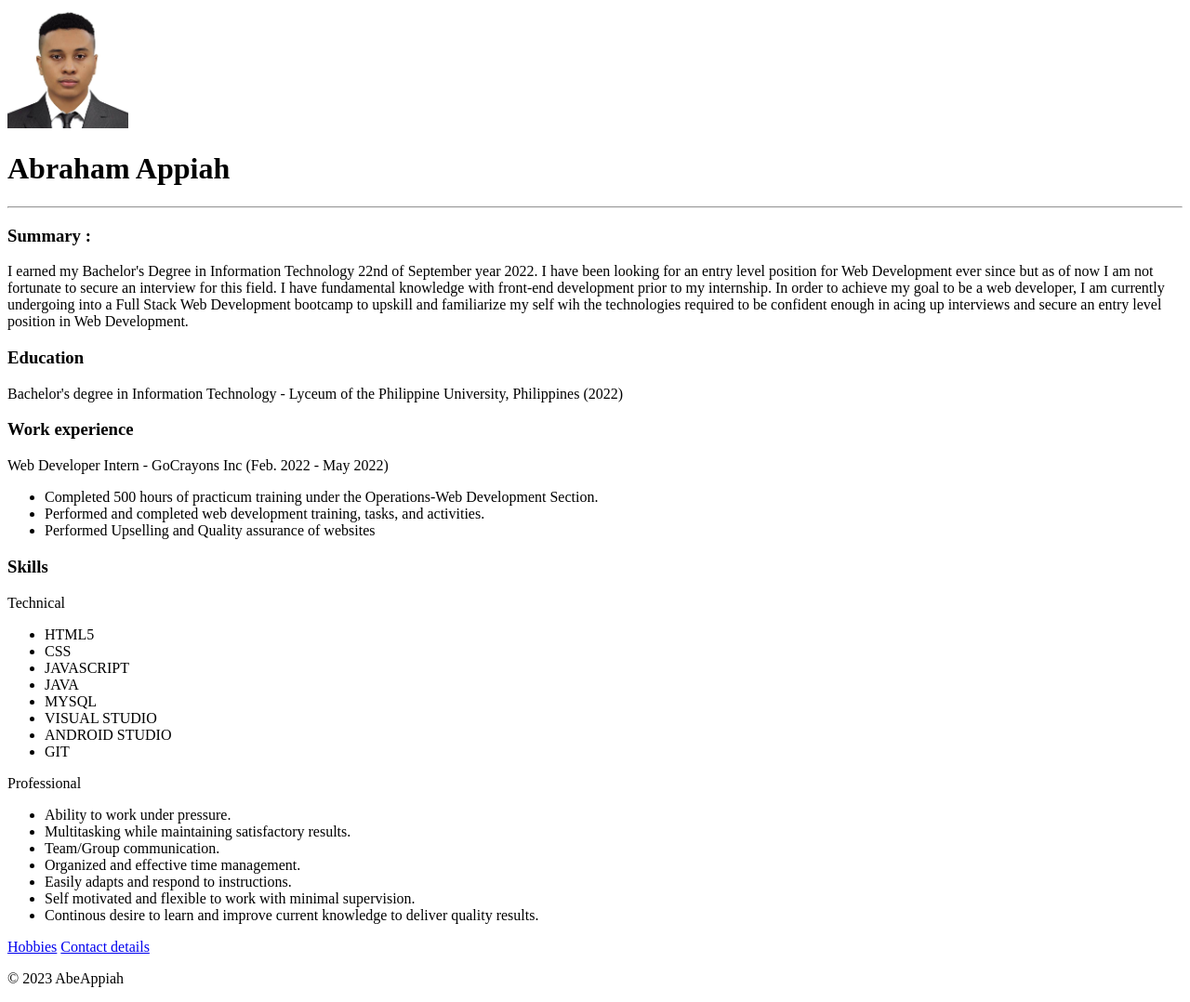
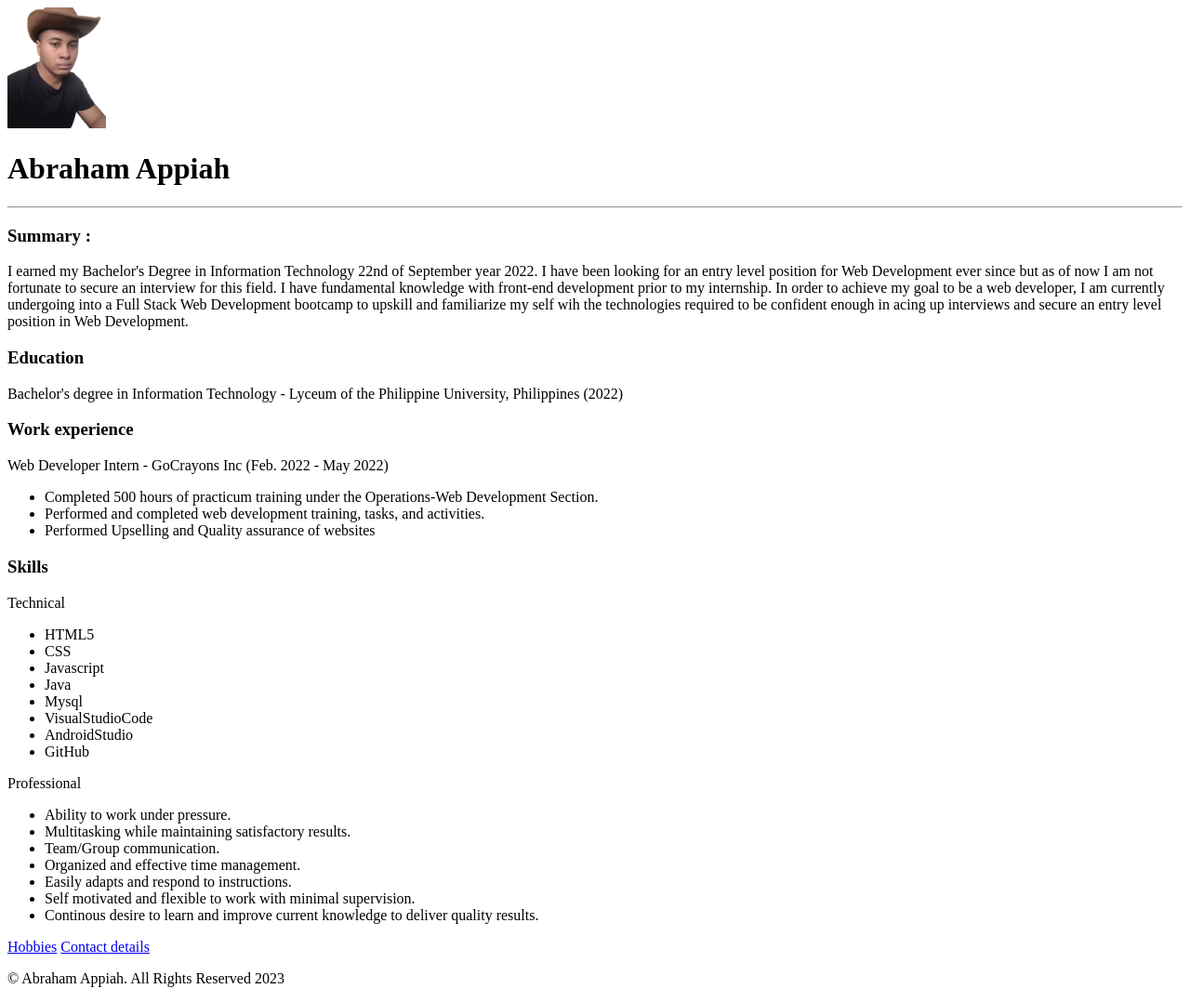
Before and after one commit to KINGSMANabe/Capstone1, a plain HTML site: page index.html in a window 1280 px wide. Shown: the whole page at 93% size. Drawn offline with Linux system fonts and the light colour scheme.

Commit message:
Add files via upload

```diff
--- a/index.html
+++ b/index.html
@@ -7,7 +7,7 @@
 </head>
 
 <body>
-    <img src="./assets/abe_appiah (1).jpg" height="130"/>
+    <img src="./assets/Clipped_image_20231028_143032.png" height="130"/>
     <h1>Abraham Appiah</h1>
     <hr />
     <h3>Summary :</h3>
@@ -29,12 +29,12 @@
         <ul>
             <li>HTML5</li>
             <li>CSS</li>
-            <li>JAVASCRIPT</li>
-            <li>JAVA</li>
-            <li>MYSQL</li>
-            <li>VISUAL STUDIO</li>
-            <li>ANDROID STUDIO</li>
-            <li>GIT</li>
+            <li>Javascript</li>
+            <li>Java</li>
+            <li>Mysql</li>
+            <li>VisualStudioCode</li>
+            <li>AndroidStudio</li>
+            <li>GitHub</li>
         </ul>
         <p>Professional</p>
         <ul>
@@ -51,6 +51,6 @@
 </body>
 
 <footer>
-    <p>© 2023 AbeAppiah</p>
+    <p>© Abraham Appiah. All Rights Reserved 2023 </p>
 </footer>
 </html>
```
Also changed, not shown: public/contacts.html (+3 -3 lines), assets/Clipped_image_20231028_143032.png (added).
